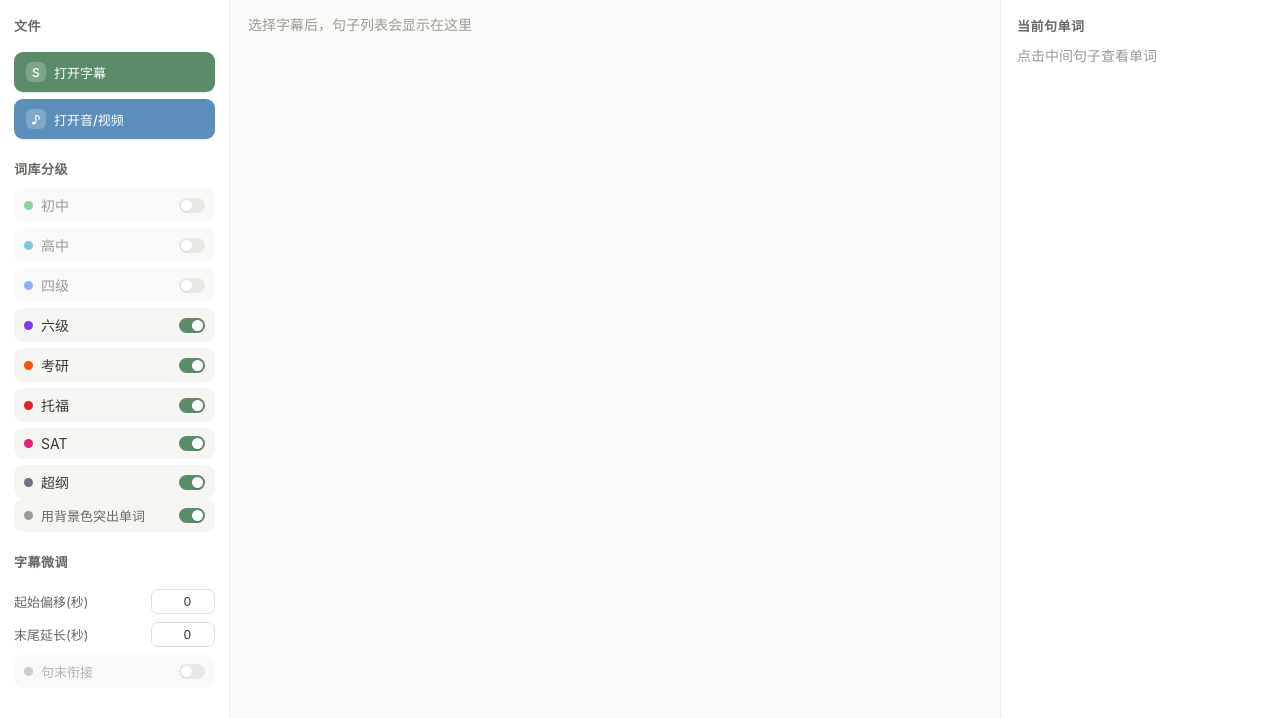
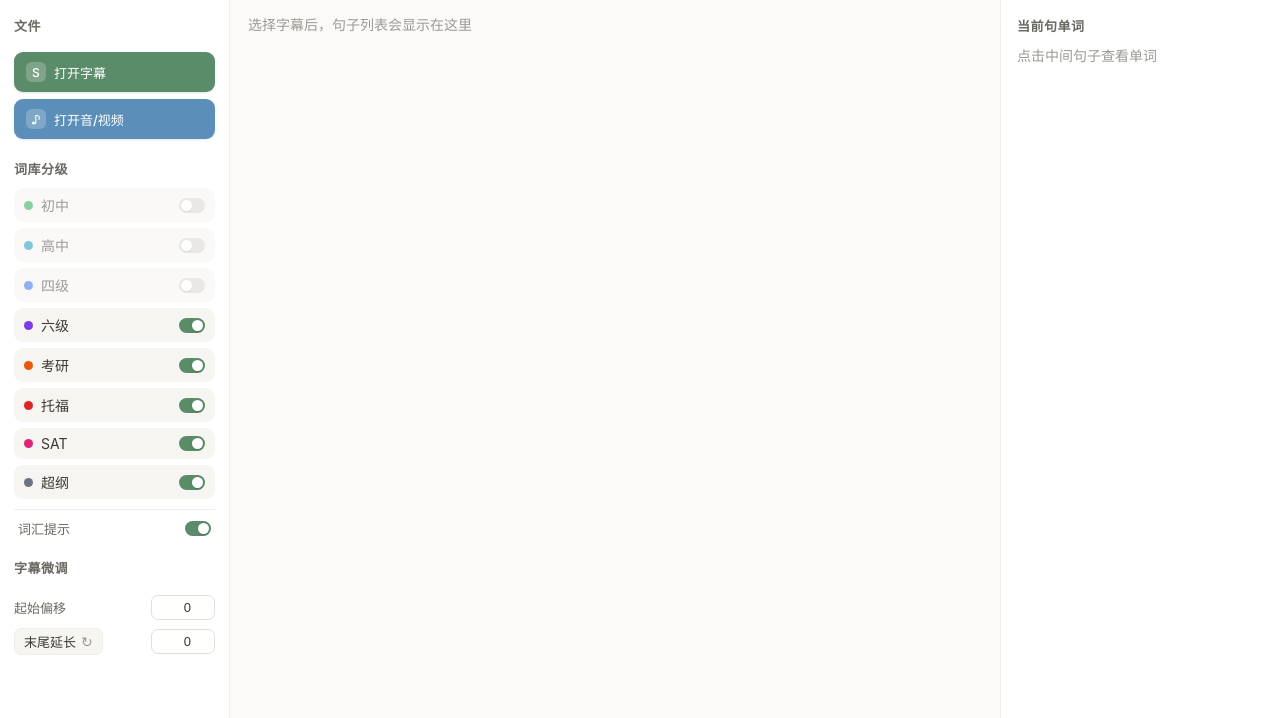
Before and after one commit to HaujetZhao/SubTap, a Vue app: page / in a window 1280 px wide. Shown: the top 718 px of the page. Built offline with nearby package versions, Linux system fonts and the light colour scheme.

Commit message:
feat(ui): 末尾模式合并(延长/衔接切换+共用偏移)+词汇提示扁平行

```diff
--- a/src/App.vue
+++ b/src/App.vue
@@ -55,11 +55,10 @@ function resumeToast(t) {
   t.timer = setTimeout(() => dismiss(t.id), 2500);
 }
 
-// 字幕微调参数
+// 字幕微调参数:endMode 为末尾处理模式(延长/衔接),endOffset 为两者共用的偏移(秒)
 const offset = ref(0);
-const extend = ref(0);
-const linkNext = ref(false);
-const linkNextOffset = ref(-0.1);
+const endMode = ref('extend');   // 'extend' | 'linkNext'
+const endOffset = ref(0);
 
 const mediaEl = ref(null);
 const videoHeight = ref(240);
@@ -97,18 +96,18 @@ const renderedSentences = computed(() =>
   sentences.value.map(s => ({ ...s, tokens: tokenizeForRender(s.text, vocabTable) }))
 );
 
-const effectiveRanges = computed(() => computeEffectiveRanges(sentences.value, {
-  offset: offset.value,
-  extend: extend.value,
-  linkNext: linkNext.value,
-  linkNextOffset: linkNextOffset.value
-}));
+// 末尾处理二选一:延长模式传 extend;衔接模式传 linkNext + linkNextOffset(底层互斥)
+const effectiveRanges = computed(() => {
+  const opts = endMode.value === 'linkNext'
+    ? { offset: offset.value, linkNext: true, linkNextOffset: endOffset.value }
+    : { offset: offset.value, extend: endOffset.value };
+  return computeEffectiveRanges(sentences.value, opts);
+});
 
 function onTweak(key, val) {
   if (key === 'offset') offset.value = val;
-  else if (key === 'extend') extend.value = val;
-  else if (key === 'linkNext') linkNext.value = val;
-  else if (key === 'linkNextOffset') linkNextOffset.value = val;
+  else if (key === 'endMode') endMode.value = val;
+  else if (key === 'endOffset') endOffset.value = val;
   else console.warn('未知微调参数：', key);
 }
 let player = null;
@@ -232,9 +231,8 @@ onUnmounted(() => {
       :levels="store.getLevels()"
       :enabled="enabled"
       :offset="offset"
-      :extend="extend"
-      :link-next="linkNext"
-      :link-next-offset="linkNextOffset"
+      :end-mode="endMode"
+      :end-offset="endOffset"
       :highlight-on="highlightOn"
       @toggle-level="onToggleLevel"
       @srt-file="onSrtFile"
--- a/src/components/SettingsPanel.vue
+++ b/src/components/SettingsPanel.vue
@@ -5,9 +5,8 @@ const props = defineProps({
   levels: { type: Array, required: true },
   enabled: { type: Object, required: true },
   offset: { type: Number, default: 0 },
-  extend: { type: Number, default: 0 },
-  linkNext: { type: Boolean, default: false },
-  linkNextOffset: { type: Number, default: -0.1 },
+  endMode: { type: String, default: 'extend' },     // 'extend' | 'linkNext'
+  endOffset: { type: Number, default: 0 },
   highlightOn: { type: Boolean, default: true }
 });
 const emit = defineEmits(['toggle-level', 'srt-file', 'media-file', 'tweak', 'toggle-highlight']);
@@ -24,6 +23,10 @@ function onMediaChange(e) {
 }
 function onTweak(key, val) {
   emit('tweak', key, val);
+}
+// 末尾处理模式循环切换:末尾延长 ↔ 句末衔接
+function cycleEndMode() {
+  emit('tweak', 'endMode', props.endMode === 'extend' ? 'linkNext' : 'extend');
 }
 </script>
 
@@ -56,11 +59,11 @@ function onTweak(key, val) {
           <span class="switch" aria-hidden="true"></span>
         </label>
       </div>
-      <label class="level-pill sub" :class="{ off: !highlightOn }">
+      <!-- 词汇提示:扁平行(与分级卡片区分) -->
+      <label class="option-row" :class="{ off: !highlightOn }">
         <input type="checkbox" class="sr-only" :checked="highlightOn"
                @change="emit('toggle-highlight', $event.target.checked)" />
-        <span class="dot muted"></span>
-        <span class="label-text">用背景色突出单词</span>
+        <span class="label-text">词汇提示</span>
         <span class="switch" aria-hidden="true"></span>
       </label>
     </section>
@@ -68,25 +71,21 @@ function onTweak(key, val) {
     <!-- 字幕微调 -->
     <section class="tweak">
       <h3 class="panel-title">字幕微调</h3>
-      <label class="tweak-row">起始偏移(秒)
+      <label class="tweak-row">起始偏移
         <input type="number" min="-10" max="10" step="0.1" :value="offset"
                @change="onTweak('offset', parseFloat($event.target.value) || 0)" />
       </label>
-      <label class="tweak-row">末尾延长(秒)
-        <input type="number" min="0" max="5" step="0.1" :value="extend"
-               @change="onTweak('extend', parseFloat($event.target.value) || 0)" />
-      </label>
-      <label class="level-pill sub" :class="{ off: !linkNext }">
-        <input type="checkbox" class="sr-only" :checked="linkNext"
-               @change="onTweak('linkNext', $event.target.checked)" />
-        <span class="dot muted"></span>
-        <span class="label-text">句末衔接</span>
-        <span class="switch" aria-hidden="true"></span>
-      </label>
-      <label v-show="linkNext" class="tweak-row">句末衔接偏移(秒)
-        <input type="number" min="-5" max="5" step="0.1" :value="linkNextOffset"
-               @change="onTweak('linkNextOffset', parseFloat($event.target.value) || 0)" />
-      </label>
+      <!-- 末尾处理:点击文字/箭头在「末尾延长 ↔ 句末衔接」间切换,共用一个偏移输入 -->
+      <div class="tweak-row">
+        <button type="button" class="mode-btn" :class="{ link: endMode === 'linkNext' }"
+                @click="cycleEndMode"
+                :title="endMode === 'linkNext' ? '当前:句末衔接(点击切换为末尾延长)' : '当前:末尾延长(点击切换为句末衔接)'">
+          <span class="mode-label">{{ endMode === 'linkNext' ? '句末衔接' : '末尾延长' }}</span>
+          <span class="cycle-icon" aria-hidden="true">↻</span>
+        </button>
+        <input type="number" min="-5" max="5" step="0.1" :value="endOffset"
+               @change="onTweak('endOffset', parseFloat($event.target.value) || 0)" />
+      </div>
     </section>
   </aside>
 </template>
--- a/src/styles.css
+++ b/src/styles.css
@@ -117,25 +117,46 @@ body {
   cursor: pointer; transition: background .15s;
 }
 .level-pill:hover { background: #f1ede6; }
-.level-pill.sub { background: #f7f5f1; padding: 7px 10px; font-size: 13px; color: var(--ink-2); }
-.level-pill.sub:hover { background: #f1ede6; }
 .level-pill.off { opacity: .5; }
 .level-pill .dot { width: 9px; height: 9px; border-radius: 50%; flex-shrink: 0; }
-.level-pill .dot.muted { background: var(--ink-3); }
 .level-pill .label-text { flex: 1; }
 
-/* 药丸开关(纯 CSS,随 .off 切换) */
-.level-pill .switch {
+/* 药丸开关(纯 CSS,随父级 .off 切换;level-pill 与 option-row 共用) */
+.switch {
   width: 26px; height: 15px; border-radius: 8px; background: var(--accent);
   position: relative; flex-shrink: 0; transition: background .15s;
 }
-.level-pill .switch::after {
+.switch::after {
   content: ''; position: absolute; right: 2px; top: 2px;
   width: 11px; height: 11px; border-radius: 50%; background: #fff;
   box-shadow: 0 1px 2px rgba(0,0,0,.15); transition: left/right .15s;
 }
-.level-pill.off .switch { background: #d6d3cd; }
-.level-pill.off .switch::after { right: auto; left: 2px; }
+.level-pill.off .switch,
+.option-row.off .switch { background: #d6d3cd; }
+.level-pill.off .switch::after,
+.option-row.off .switch::after { right: auto; left: 2px; }
+
+/* 词汇提示:扁平行(区别于分级卡片) */
+.option-row {
+  display: flex; align-items: center; gap: 8px;
+  margin-top: 10px; padding: 9px 4px 0;
+  border-top: 1px solid var(--border);
+  font-size: 13px; color: var(--ink-2); cursor: pointer;
+}
+.option-row .label-text { flex: 1; }
+
+/* 末尾模式切换按钮 */
+.mode-btn {
+  display: inline-flex; align-items: center; gap: 5px;
+  background: #f7f5f1; border: 1px solid var(--border);
+  border-radius: 7px; padding: 3px 9px;
+  font-size: 13px; color: var(--ink); cursor: pointer;
+  transition: background .15s, border-color .15s;
+}
+.mode-btn:hover { background: #f1ede6; border-color: var(--border-strong); }
+.mode-btn .cycle-icon { color: var(--ink-3); font-size: 14px; line-height: 1; }
+.mode-btn.link { color: var(--accent-2); border-color: #cfe0ec; background: #eef4f8; }
+.mode-btn.link .cycle-icon { color: var(--accent-2); }
 
 /* 文件按钮(主色实心) */
 .files { display: flex; flex-direction: column; gap: 7px; }
```
